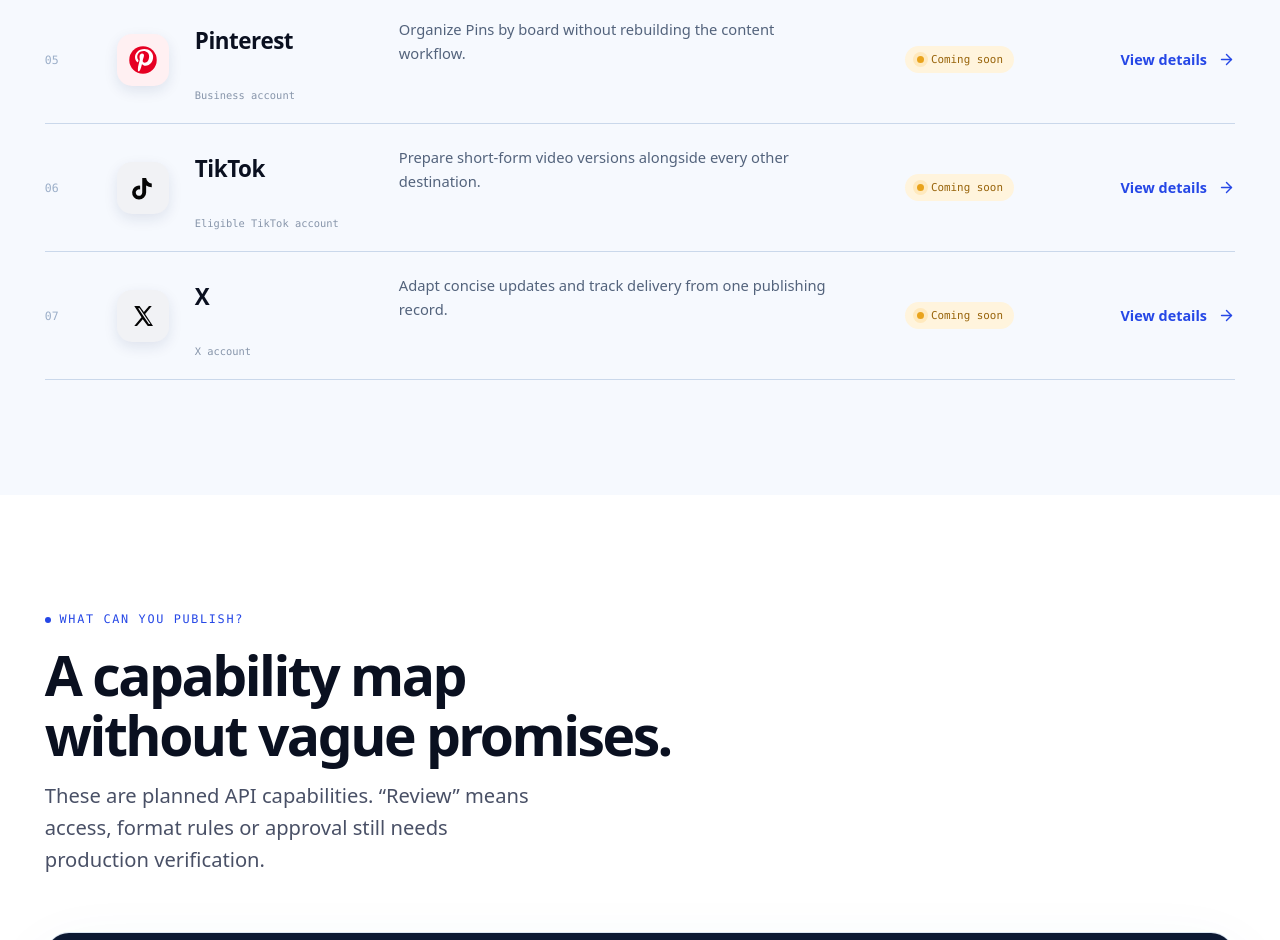
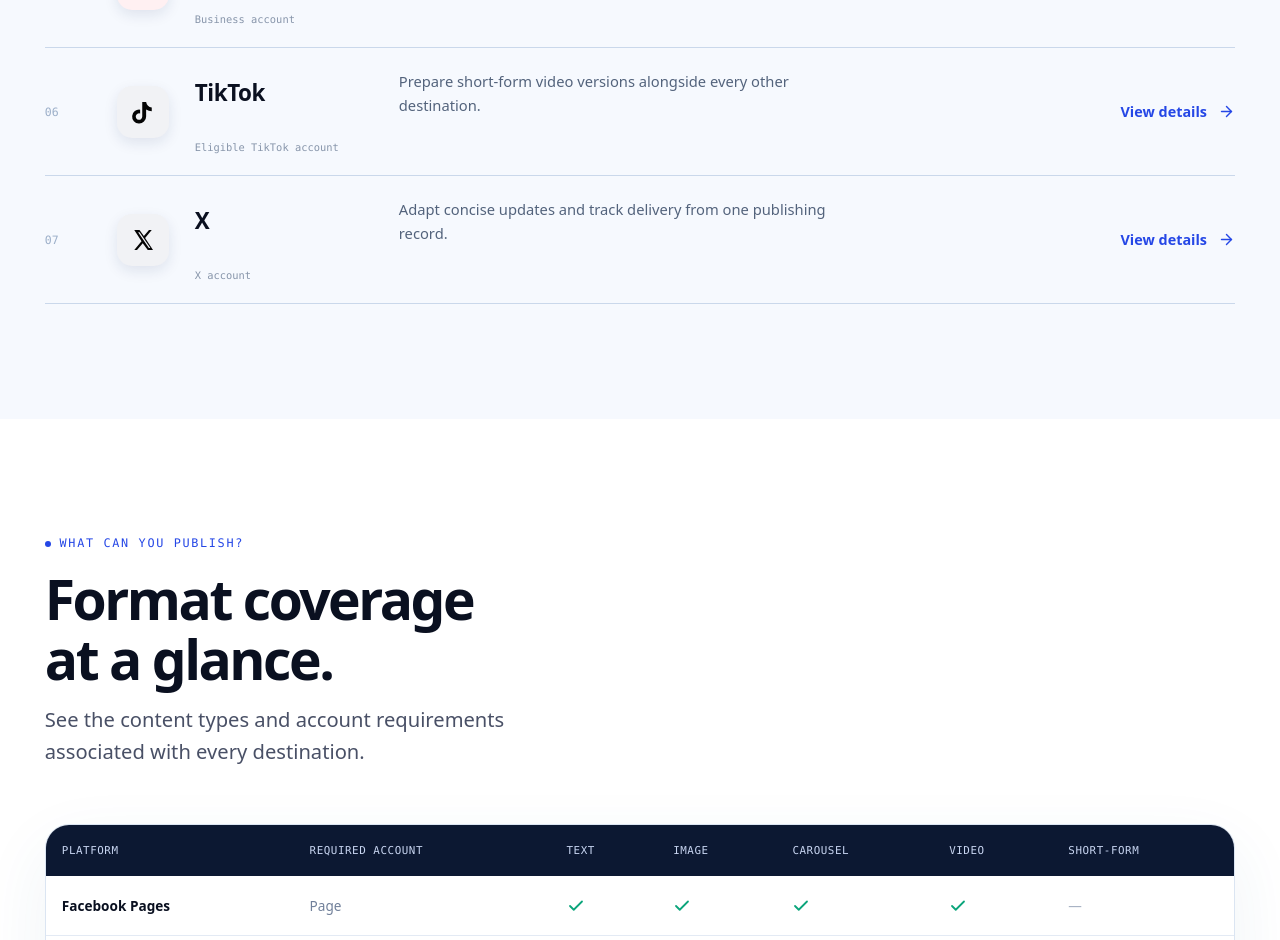
Before and after one commit to sandeepsharma-z/Apogix, a Next.js app in the folder apps/web/: page /integrations in a window 1280 px wide. Shown: the part 1860-2800 px from the top of the page. Built offline with nearby package versions, Linux system fonts and the light colour scheme.

Commit message:
Refine integrations page content and spacing

```diff
--- a/apps/web/app/globals.css
+++ b/apps/web/app/globals.css
@@ -2367,7 +2367,7 @@
 
 /* Integrations page */
 .integrations-page { background:#fff; }
-.integration-hero { position:relative; min-height:780px; padding:170px 0 90px; overflow:hidden; background:radial-gradient(circle at 75% 44%,#dceeff 0,transparent 33%),linear-gradient(135deg,#fff 30%,#f2f8ff 100%); }
+.integration-hero { position:relative; min-height:720px; padding:112px 0 72px; overflow:hidden; background:radial-gradient(circle at 75% 44%,#dceeff 0,transparent 33%),linear-gradient(135deg,#fff 30%,#f2f8ff 100%); }
 .integration-hero::before { content:""; position:absolute; width:720px; height:720px; right:-230px; top:-230px; border:1px solid #cfe3ff; border-radius:50%; box-shadow:0 0 0 100px #e7f2ff55,0 0 0 210px #f0f7ff66; }
 .integration-hero-grid { position:absolute; inset:0; opacity:.38; background-image:linear-gradient(#dce9f8 1px,transparent 1px),linear-gradient(90deg,#dce9f8 1px,transparent 1px); background-size:80px 80px; mask-image:linear-gradient(to right,transparent,#000 65%,transparent); }
 .integration-hero-layout { position:relative; display:grid; grid-template-columns:minmax(0,.8fr) minmax(560px,1.2fr); gap:clamp(3rem,7vw,8rem); align-items:center; }
@@ -2395,7 +2395,7 @@
 .integration-section-intro h2 { margin-top:1.1rem; }
 .integration-section-intro > p { max-width:48ch; color:#54647e; }
 .integration-rows { border-top:1px solid #cad8eb; }
-.integration-row { position:relative; display:grid; grid-template-columns:52px 58px minmax(280px,1fr) 150px 160px; gap:1.25rem; align-items:center; min-height:128px; border-bottom:1px solid #cad8eb; transition:background .25s ease,padding .25s ease; }
+.integration-row { position:relative; display:grid; grid-template-columns:52px 58px minmax(280px,1fr) 160px; gap:1.25rem; align-items:center; min-height:128px; border-bottom:1px solid #cad8eb; transition:background .25s ease,padding .25s ease; }
 .integration-row:hover { padding-inline:1rem; background:#fff; }
 .integration-index { color:#9cafc9; font:500 .72rem var(--f-mono); }
 .integration-row > .social-icon { width:52px; height:52px; border-radius:15px; }
@@ -2403,9 +2403,6 @@
 .integration-row-copy { display:grid; grid-template-columns:180px minmax(260px,1fr); align-items:center; gap:1.5rem; }
 .integration-row-copy p { max-width:52ch; color:#53637c; font-size:.92rem; }
 .integration-row-copy small { grid-column:1/-1; color:#8795aa; font:.65rem var(--f-mono); }
-.integration-status { width:max-content; display:flex; align-items:center; gap:.45rem; padding:.42rem .72rem; border-radius:999px; font:500 .68rem var(--f-mono); }
-.integration-status i { width:7px; height:7px; border-radius:50%; }
-.integration-status.is-soon { background:#fff4dd; color:#98640b; }.integration-status.is-soon i { background:#e9a31c; box-shadow:0 0 0 4px #ffe9bd; }
 .integration-details { justify-self:end; display:flex; align-items:center; gap:.7rem; border:0; background:none; color:var(--accent); font:600 .9rem var(--f-sans); cursor:pointer; }
 .integration-details svg { transition:transform .2s ease; }.integration-details:hover svg { transform:translateX(5px); }
 .integration-popover { width:min(440px,calc(100vw - 32px)); padding:2rem; border:1px solid #d7e5f6; border-radius:22px; background:#fff; box-shadow:0 30px 80px #11234a33; color:var(--text); }
@@ -2419,7 +2416,7 @@
 .capability-table td { padding:1.15rem 1rem; border-bottom:1px solid #e3eaf4; color:#52617a; font-size:.85rem; }
 .capability-table tbody tr:last-child td { border-bottom:0; }.capability-table tbody tr:hover { background:#f7faff; }
 .capability-table td:first-child { color:var(--ink); font-family:var(--f-display); font-weight:650; }.capability-table td:nth-child(2) { color:#71809a; }
-.matrix-planned,.matrix-review { display:inline-flex; padding:.3rem .58rem; border-radius:999px; font:500 .65rem var(--f-mono); }.matrix-planned { background:#e9f9f3; color:#08795b; }.matrix-review { background:#fff3dc; color:#966108; }
+.matrix-check { display:block; color:#0ba57b; stroke-width:2.4; }.matrix-dash { color:#a8b3c4; }
 .capability-note { margin-top:1.25rem; color:#66758c; font-size:.82rem; }.capability-note span { color:var(--ink); font-weight:650; }
 
 .integration-steps { position:relative; overflow:hidden; background:linear-gradient(140deg,#eff7ff,#fff 50%,#eef4ff); }
@@ -2440,13 +2437,12 @@
 .integration-security-visual { position:relative; min-width:0; }.integration-security-visual img { position:relative; z-index:1; width:116%; max-width:none; height:auto; margin-left:-12%; filter:drop-shadow(0 38px 70px #0009); }
 .security-ring { position:absolute; left:42%; top:50%; width:70%; aspect-ratio:1; transform:translate(-50%,-50%); border:1px solid #2e85ff88; border-radius:50%; box-shadow:0 0 0 50px #176dff0d,0 0 0 100px #176dff08; }
 .integration-security-copy .eyebrow { color:#81adff; }.integration-security-copy h2 { margin-top:1.2rem; color:#fff; }.integration-security-copy .lede { margin-top:1.3rem; color:#b5c3dd; }
-.integration-security-copy ul { list-style:none; padding:0; margin:2rem 0 0; }.integration-security-copy li { display:grid; grid-template-columns:42px 1fr; gap:1rem; padding:1rem 0; border-bottom:1px solid #ffffff1c; }.integration-security-copy li > span { width:34px; height:34px; display:grid; place-items:center; border:1px solid #3e78cf; border-radius:50%; color:#8eb7ff; font:.65rem var(--f-mono); }.integration-security-copy li h3 { color:#fff; font-size:1rem; }.integration-security-copy li p { margin-top:.3rem; color:#9eacc5; font-size:.86rem; }
+.integration-security-copy ul { list-style:none; padding:0; margin:2rem 0 0; }.integration-security-copy li { display:grid; grid-template-columns:42px 1fr; gap:1rem; padding:1rem 0; border-bottom:1px solid #ffffff1c; }.integration-security-copy li > span { width:34px; height:34px; display:grid; place-items:center; border:1px solid #3e78cf; border-radius:50%; color:#8eb7ff; font:.65rem var(--f-mono); }.integration-security-copy li h3 { color:#fff; }.integration-security-copy li p { margin-top:.3rem; color:#9eacc5; font-size:.86rem; }
 
 .integration-faq { background:#f5f9ff; }.integration-faq-layout { display:grid; grid-template-columns:.65fr 1.35fr; gap:clamp(2rem,7vw,7rem); align-items:start; }.integration-faq-copy { position:sticky; top:120px; }.integration-faq-copy h2 { margin:1.1rem 0; }.integration-faq-copy p { color:#63728a; }.integration-faq .faq { border-radius:22px; }
 .integration-closing { padding:clamp(1rem,3vw,2.5rem) 0 clamp(3rem,6vw,6rem); background:#f5f9ff; }.integration-closing-inner { position:relative; overflow:hidden; display:flex; justify-content:space-between; align-items:center; gap:2rem; padding:clamp(2.5rem,6vw,5rem); border-radius:32px; background:linear-gradient(125deg,#1b39c8,#2547e6 55%,#4565ee); color:#fff; }.integration-closing-inner::after { content:""; position:absolute; width:420px; height:420px; right:-140px; top:-200px; border:1px solid #ffffff38; border-radius:50%; box-shadow:0 0 0 60px #ffffff0c,0 0 0 120px #ffffff08; }.integration-closing-inner > * { position:relative; z-index:1; }.integration-closing .eyebrow { color:#c8d7ff; }.integration-closing h2 { margin:.9rem 0; color:#fff; }.integration-closing p { color:#dbe3ff; }
 
-@media(max-width:1100px) { .integration-hero-layout { grid-template-columns:1fr 1fr; }.integration-row { grid-template-columns:40px 52px 1fr 130px 135px; }.integration-row-copy { grid-template-columns:140px 1fr; }.integration-security-layout { grid-template-columns:1fr 1fr; } }
-@media(max-width:900px) { .integration-hero { padding-top:140px; }.integration-hero-layout { grid-template-columns:1fr; }.integration-hero-copy { text-align:center; }.integration-hero-copy > p { margin-inline:auto; }.integration-hero-copy > small { justify-content:center; }.integration-orbit { max-width:620px; }.integration-section-intro { grid-template-columns:1fr; gap:1.5rem; }.integration-row { grid-template-columns:38px 52px 1fr auto; padding:1.3rem 0; }.integration-row-copy { display:block; }.integration-row-copy p { margin:.35rem 0; }.integration-row-copy small { display:block; }.integration-details { grid-column:3; justify-self:start; }.integration-status { grid-column:4; grid-row:1/3; }.connection-steps { grid-template-columns:1fr; gap:3rem; }.connection-path { display:none; }.integration-security-layout { grid-template-columns:1fr; }.integration-security-visual { max-width:720px; margin:auto; }.integration-security-copy { max-width:720px; }.integration-faq-layout { grid-template-columns:1fr; }.integration-faq-copy { position:static; }.integration-closing-inner { align-items:flex-start; flex-direction:column; } }
-@media(max-width:600px) { .integration-hero { min-height:auto; padding-bottom:65px; }.integration-orbit { transform:scale(.9); margin:-5% -5%; width:110%; }.integration-orbit-hub { width:165px; }.integration-orbit-hub img { width:115px; }.integration-orbit-icon { width:54px; height:54px; border-radius:15px; }.integration-orbit-icon .social-icon { width:38px; height:38px; }.integration-orbit-icon .social-icon svg { width:24px; height:24px; }.integration-row { grid-template-columns:34px 48px 1fr; gap:.8rem; }.integration-row > .social-icon { width:45px; height:45px; }.integration-status { grid-column:3; grid-row:auto; }.integration-details { grid-column:3; }.capability-table-wrap { margin-inline:calc(var(--pad) * -1); border-radius:0; }.integration-security-visual img { width:125%; margin-left:-14%; }.integration-closing-inner { border-radius:24px; }.integration-closing .btn { width:100%; justify-content:space-between; } }
+@media(max-width:1100px) { .integration-hero-layout { grid-template-columns:1fr 1fr; }.integration-row { grid-template-columns:40px 52px 1fr 135px; }.integration-row-copy { grid-template-columns:140px 1fr; }.integration-security-layout { grid-template-columns:1fr 1fr; } }
+@media(max-width:900px) { .integration-hero { padding-top:102px; }.integration-hero-layout { grid-template-columns:1fr; }.integration-hero-copy { text-align:center; }.integration-hero-copy > p { margin-inline:auto; }.integration-hero-copy > small { justify-content:center; }.integration-orbit { max-width:620px; }.integration-section-intro { grid-template-columns:1fr; gap:1.5rem; }.integration-row { grid-template-columns:38px 52px 1fr; padding:1.3rem 0; }.integration-row-copy { display:block; }.integration-row-copy p { margin:.35rem 0; }.integration-row-copy small { display:block; }.integration-details { grid-column:3; justify-self:start; }.connection-steps { grid-template-columns:1fr; gap:3rem; }.connection-path { display:none; }.integration-security-layout { grid-template-columns:1fr; }.integration-security-visual { max-width:720px; margin:auto; }.integration-security-copy { max-width:720px; }.integration-faq-layout { grid-template-columns:1fr; }.integration-faq-copy { position:static; }.integration-closing-inner { align-items:flex-start; flex-direction:column; } }
+@media(max-width:600px) { .integration-hero { min-height:auto; padding-bottom:65px; }.integration-orbit { transform:scale(.9); margin:-5% -5%; width:110%; }.integration-orbit-hub { width:165px; }.integration-orbit-hub img { width:115px; }.integration-orbit-icon { width:54px; height:54px; border-radius:15px; }.integration-orbit-icon .social-icon { width:38px; height:38px; }.integration-orbit-icon .social-icon svg { width:24px; height:24px; }.integration-row { grid-template-columns:34px 48px 1fr; gap:.8rem; }.integration-row > .social-icon { width:45px; height:45px; }.integration-details { grid-column:3; }.capability-table-wrap { margin-inline:calc(var(--pad) * -1); border-radius:0; }.integration-security-visual img { width:125%; margin-left:-14%; }.integration-closing-inner { border-radius:24px; }.integration-closing .btn { width:100%; justify-content:space-between; } }
 @media(prefers-reduced-motion:reduce) { .integration-orbit > svg,.integration-orbit-icon,.integration-orbit-hub { animation:none; } .integration-row,.integration-details svg { transition:none; } }
-.integration-security-copy li h3 { font-size:clamp(1.15rem,1.05rem + .5vw,1.4rem); }
--- a/apps/web/app/integrations/page.tsx
+++ b/apps/web/app/integrations/page.tsx
@@ -10,27 +10,27 @@
 
 export const metadata: Metadata = {
   title: "Social media integrations | Apogix",
-  description: "Explore the social channels planned for Apogix, their publishing capabilities, account requirements and secure connection flow.",
+  description: "Explore social channels in Apogix, their publishing formats, account requirements and secure connection flow.",
 };
 
 const platforms = [
-  { kind: "ig", name: "Instagram", account: "Professional account", copy: "Plan feed media for a professional account connected through Meta authorization.", detail: "Professional feed publishing is part of the launch plan; each format still requires capability and app-review checks." },
-  { kind: "fb", name: "Facebook Pages", account: "Facebook Page", copy: "Create and schedule Page content while keeping personal passwords private.", detail: "Page publishing is part of the launch plan. Personal profile automation is not supported." },
-  { kind: "li", name: "LinkedIn", account: "Company Page", copy: "Prepare professional updates for an authorized organization identity.", detail: "Company Page publishing is planned for launch after role validation and approved OAuth scopes." },
-  { kind: "yt", name: "YouTube", account: "YouTube channel", copy: "Bring video publishing and processing status into the same calendar.", detail: "Video and Shorts publishing is planned for a later release and remains subject to Google quota." },
-  { kind: "pt", name: "Pinterest", account: "Business account", copy: "Organize Pins by board without rebuilding the content workflow.", detail: "Pinterest developer access and board selection are planned for a later release." },
-  { kind: "tt", name: "TikTok", account: "Eligible TikTok account", copy: "Prepare short-form video versions alongside every other destination.", detail: "Direct posting depends on Content Posting API access, scopes and platform audit." },
-  { kind: "x", name: "X", account: "X account", copy: "Adapt concise updates and track delivery from one publishing record.", detail: "X is planned as a metered add-on because API requests carry usage charges." },
+  { kind: "ig", name: "Instagram", account: "Professional account", copy: "Plan feed media for a professional account connected through Meta authorization.", detail: "Use an eligible Professional account and tailor its media, caption and publishing time from one workspace." },
+  { kind: "fb", name: "Facebook Pages", account: "Facebook Page", copy: "Create and schedule Page content while keeping personal passwords private.", detail: "Choose an authorized Page, prepare its content and keep each scheduled destination clearly organized." },
+  { kind: "li", name: "LinkedIn", account: "Company Page", copy: "Prepare professional updates for an authorized organization identity.", detail: "Select a Company Page where you hold the required role, then customize its professional post version." },
+  { kind: "yt", name: "YouTube", account: "YouTube channel", copy: "Bring video publishing and processing status into the same calendar.", detail: "Organize channel videos and Shorts alongside the rest of your publishing calendar." },
+  { kind: "pt", name: "Pinterest", account: "Business account", copy: "Organize Pins by board without rebuilding the content workflow.", detail: "Choose the destination board, adapt the creative and keep each Pin connected to the master post." },
+  { kind: "tt", name: "TikTok", account: "Eligible TikTok account", copy: "Prepare short-form video versions alongside every other destination.", detail: "Create a focused short-form version while keeping its media and schedule beside other channels." },
+  { kind: "x", name: "X", account: "X account", copy: "Adapt concise updates and track delivery from one publishing record.", detail: "Shape a concise post version and follow its publishing outcome from the same workflow." },
 ] as const;
 
 const matrix = [
-  ["Facebook Pages", "Page", "Planned", "Planned", "Review", "Review", "—"],
-  ["Instagram", "Professional", "—", "Planned", "Review", "Review", "Review"],
-  ["LinkedIn", "Company Page", "Planned", "Planned", "—", "Review", "—"],
-  ["YouTube", "Channel", "—", "—", "—", "Planned", "Planned"],
-  ["Pinterest", "Business", "Planned", "Planned", "—", "Planned", "—"],
-  ["TikTok", "Eligible account", "Planned", "—", "—", "Planned", "Planned"],
-  ["X", "User account", "Planned", "Planned", "—", "Planned", "—"],
+  ["Facebook Pages", "Page", true, true, true, true, false],
+  ["Instagram", "Professional", false, true, true, true, true],
+  ["LinkedIn", "Company Page", true, true, false, true, false],
+  ["YouTube", "Channel", false, false, false, true, true],
+  ["Pinterest", "Business", true, true, false, true, false],
+  ["TikTok", "Eligible account", true, false, false, true, true],
+  ["X", "User account", true, true, false, true, false],
 ] as const;
 
 const faqs = [
@@ -39,7 +39,6 @@
   { q: "Is every native post format supported?", a: "No. Every platform exposes different formats through its official API. Apogix will show a format as available only after its permission, validation and production publishing path have been verified." },
   { q: "Can I add multiple accounts from the same platform?", a: "The product plan supports multiple authorized destinations, subject to your subscription allowance and the identities returned by the platform during authorization." },
   { q: "Do you store my social password?", a: "No. Authorization happens on the platform's own consent screen. Apogix receives scoped tokens and is designed to encrypt them server-side." },
-  { q: "Which integrations are live today?", a: "This repository currently contains the public website, not completed production adapters. Every integration is therefore labelled Coming soon until connect, refresh, publish, retry, error and disconnect flows have passed production checks." },
 ];
 
 export default function IntegrationsPage() {
@@ -66,12 +65,11 @@
 
       <section className="section integration-directory" id="explore">
         <div className="container">
-          <div className="integration-section-intro"><div><span className="eyebrow">Explore integrations</span><h2>Every destination,<br/>clearly accounted for.</h2></div><p>Availability reflects verified product implementation. Planned launch channels are not labelled live until their complete production flow passes.</p></div>
+          <div className="integration-section-intro"><div><span className="eyebrow">Explore integrations</span><h2>Every destination,<br/>clearly accounted for.</h2></div><p>Explore how each channel fits into one clear workflow, from account connection to platform-specific publishing.</p></div>
           <div className="integration-rows">
             {platforms.map((platform,index)=><Reveal className="integration-row" key={platform.kind}>
               <span className="integration-index">0{index+1}</span><SocialIcon kind={platform.kind}/>
               <div className="integration-row-copy"><h3>{platform.name}</h3><p>{platform.copy}</p><small>{platform.account}</small></div>
-              <span className="integration-status is-soon"><i/>Coming soon</span>
               <button className="integration-details" type="button" popoverTarget={`integration-${platform.kind}`}>View details <ArrowRight width={17} height={17}/></button>
               <div className="integration-popover" id={`integration-${platform.kind}`} popover="auto"><SocialIcon kind={platform.kind}/><h3>{platform.name}</h3><p>{platform.detail}</p><button type="button" popoverTarget={`integration-${platform.kind}`} popoverTargetAction="hide">Close</button></div>
             </Reveal>)}
@@ -81,9 +79,9 @@
 
       <section className="section integration-capabilities">
         <div className="container">
-          <div className="section-head"><span className="eyebrow">What can you publish?</span><h2>A capability map without vague promises.</h2><p className="lede">These are planned API capabilities. “Review” means access, format rules or approval still needs production verification.</p></div>
-          <Reveal className="capability-table-wrap"><table className="capability-table"><thead><tr><th>Platform</th><th>Required account</th><th>Text</th><th>Image</th><th>Carousel</th><th>Video</th><th>Short-form</th></tr></thead><tbody>{matrix.map(row=><tr key={row[0]}>{row.map((cell,index)=><td key={`${row[0]}-${index}`}><span className={cell==="Planned"?"matrix-planned":cell==="Review"?"matrix-review":""}>{cell}</span></td>)}</tr>)}</tbody></table></Reveal>
-          <p className="capability-note"><span>Current status:</span> no production integration is presented as Available until its official app permissions and complete publishing lifecycle are verified.</p>
+          <div className="section-head"><span className="eyebrow">What can you publish?</span><h2>Format coverage at a glance.</h2><p className="lede">See the content types and account requirements associated with every destination.</p></div>
+          <Reveal className="capability-table-wrap"><table className="capability-table"><thead><tr><th>Platform</th><th>Required account</th><th>Text</th><th>Image</th><th>Carousel</th><th>Video</th><th>Short-form</th></tr></thead><tbody>{matrix.map(row=><tr key={row[0] as string}>{row.map((cell,index)=><td key={`${row[0]}-${index}`}>{index < 2 ? String(cell) : cell ? <Check className="matrix-check" width={18} height={18}/> : <span className="matrix-dash">—</span>}</td>)}</tr>)}</tbody></table></Reveal>
+          <p className="capability-note">Available formats can vary with account type, provider permissions and platform API rules.</p>
         </div>
       </section>
 
```
